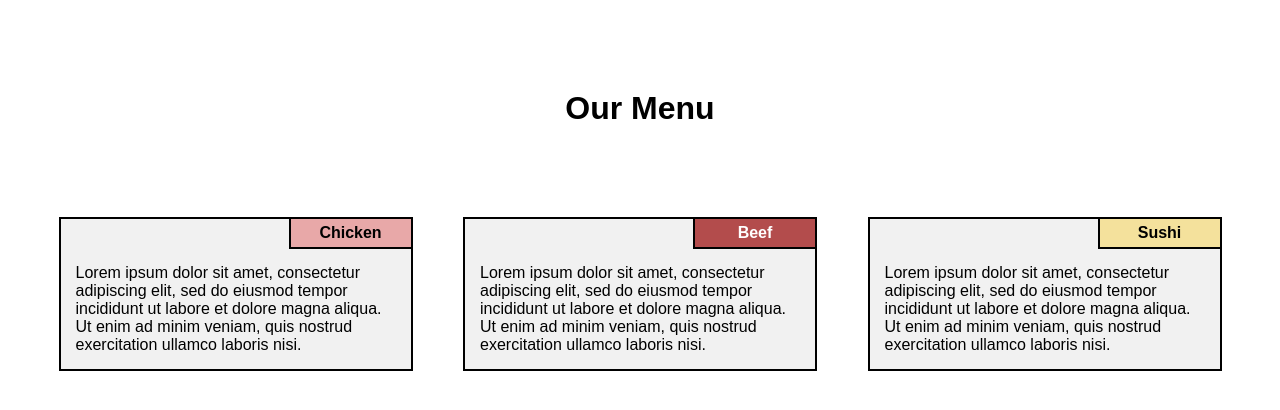
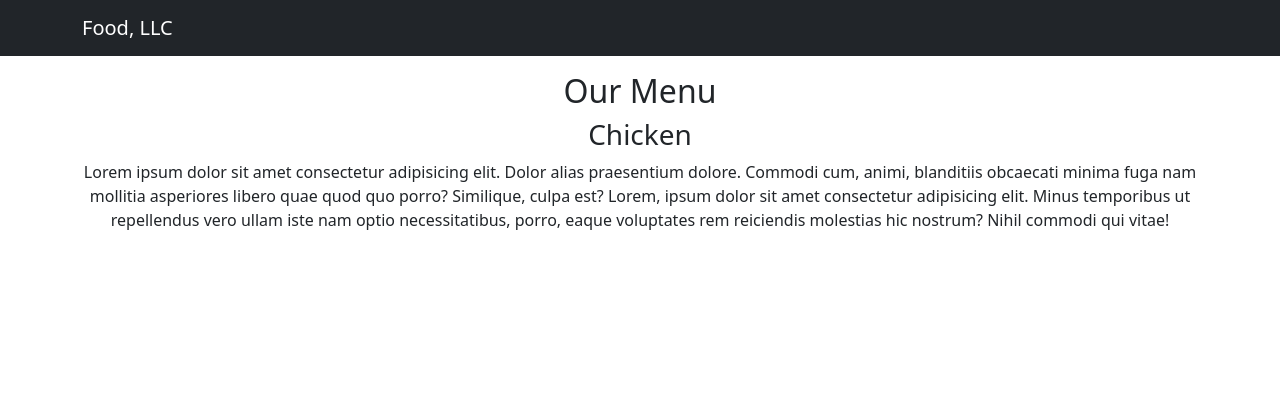
Before and after one commit to edgarferreira20/edgarferreira20.github.io, a plain HTML site: page index.html in a window 1280 px wide. Drawn offline with nearby package versions, Linux system fonts and the light colour scheme.

Commit message:
Update index.html to module-3

```diff
--- a/index.html
+++ b/index.html
@@ -1,26 +1,41 @@
 <!DOCTYPE html>
-<html lang="pt">
+<html lang="en">
 <head>
     <meta charset="UTF-8">
-    <meta name="viewport" content="width=device-width, initial-scale=1.0">
-    <title>Our Menu</title>
+    <meta name="viewport" content="width=device-width, initial-scale=1">
     <link rel="stylesheet" href="style.css">
+    <title>Food, LLC Edgar Ferreira</title>
+    <link href="https://cdn.jsdelivr.net/npm/bootstrap@5.3.0/dist/css/bootstrap.min.css" rel="stylesheet">
 </head>
 <body>
-    <h1>Our Menu</h1>
-    <div class="menu">
-        <div class="box">
-            <div class="title chicken">Chicken</div>
-            <p>Lorem ipsum dolor sit amet, consectetur adipiscing elit, sed do eiusmod tempor incididunt ut labore et dolore magna aliqua. Ut enim ad minim veniam, quis nostrud exercitation ullamco laboris nisi.</p>
+    <nav class="navbar navbar-expand-md bg-dark navbar-dark">
+        <div class="container">
+            <a class="navbar-brand" href="#">Food, LLC</a>
+            <button class="navbar-toggler" type="button" data-bs-toggle="collapse" data-bs-target="#navbarNav" aria-controls="navbarNav" aria-expanded="false" aria-label="Toggle navigation">
+                <span class="navbar-toggler-icon"></span>
+            </button>
+            <div class="collapse navbar-collapse" id="navbarNav">
+                <ul class="navbar-nav d-md-none mx-auto">
+                    <li class="nav-item"><a class="nav-link" href="#chicken">Chicken</a></li>
+                    <li class="nav-item"><a class="nav-link" href="#beef">Beef</a></li>
+                    <li class="nav-item"><a class="nav-link" href="#sushi">Sushi</a></li>
+                </ul>
+            </div>
         </div>
-        <div class="box">
-            <div class="title beef">Beef</div>
-            <p>Lorem ipsum dolor sit amet, consectetur adipiscing elit, sed do eiusmod tempor incididunt ut labore et dolore magna aliqua. Ut enim ad minim veniam, quis nostrud exercitation ullamco laboris nisi.</p>
-        </div>
-        <div class="box">
-            <div class="title sushi">Sushi</div>
-            <p>Lorem ipsum dolor sit amet, consectetur adipiscing elit, sed do eiusmod tempor incididunt ut labore et dolore magna aliqua. Ut enim ad minim veniam, quis nostrud exercitation ullamco laboris nisi.</p>
+    </nav>
+
+    <div class="container text-center mt-3">
+        <h2>Our Menu</h2>
+        <div class="row">
+            <div class="col-12 menu-section" id="chicken">
+                <h3>Chicken</h3>
+                <p>Lorem ipsum dolor sit amet consectetur adipisicing elit. Dolor alias praesentium dolore. Commodi cum, animi, blanditiis obcaecati minima fuga nam mollitia asperiores libero quae quod quo porro? Similique, culpa est?
+                    Lorem, ipsum dolor sit amet consectetur adipisicing elit. Minus temporibus ut repellendus vero ullam iste nam optio necessitatibus, porro, eaque voluptates rem reiciendis molestias hic nostrum? Nihil commodi qui vitae!
+                </p>
+            </div>
         </div>
     </div>
+
+    <script src="https://cdn.jsdelivr.net/npm/bootstrap@5.3.0/dist/js/bootstrap.bundle.min.js"></script>
 </body>
 </html>
```
